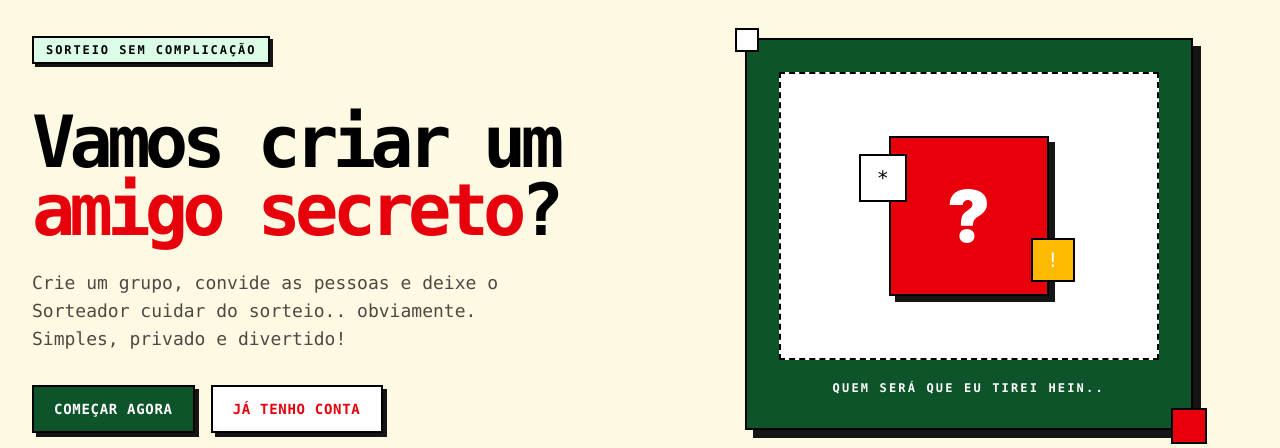
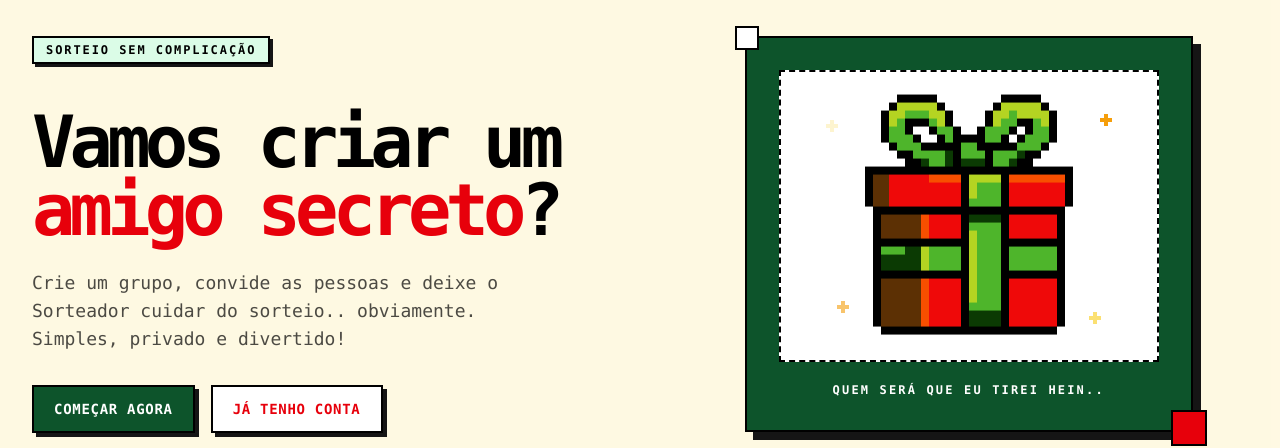
Before and after one commit to tuca-janahu/amigo-secreto-front, a React (Vite) app: page / in a window 1280 px wide. Shown: the part 120-568 px from the top of the page. Built offline with nearby package versions, Linux system fonts and the light colour scheme; no server answers.

Commit message:
feat(home): add gift svg to home

```diff
--- a/src/pages/HomePage.tsx
+++ b/src/pages/HomePage.tsx
@@ -1,5 +1,7 @@
+import { Link } from 'react-router-dom'
 import { ButtonLink } from '../components/Button'
 import { PixelBrand } from '../components/PixelIcons'
+import presentePixelArt from '../assets/presente-pixel-art.svg?no-inline'
 
 export function HomePage() {
   return (
@@ -30,15 +32,28 @@ export function HomePage() {
           </div>
         </div>
 
-        <div className="relative mx-auto w-full max-w-md border-2 border-black bg-green-900 p-5 shadow-[8px_8px_0_#151515] sm:p-8" aria-hidden="true">
+        <div className="relative mx-auto w-full max-w-md border-2 border-black bg-green-900 p-5 shadow-[8px_8px_0_#151515] sm:p-8">
           <div className="absolute -left-3 -top-3 size-6 border-2 border-black bg-white" />
           <div className="absolute -bottom-4 -right-4 size-9 border-2 border-black bg-red-600" />
-          <div className="grid min-h-72 place-items-center border-2 border-dashed border-black bg-white p-6">
-            <div className="relative grid size-40 place-items-center border-2 border-black bg-red-600 shadow-[6px_6px_0_#151515]">
-              <span className="font-sans text-7xl font-black text-white">?</span>
-              <span className="absolute -left-8 top-4 grid size-12 place-items-center border-2 border-black bg-white text-xl">*</span>
-              <span className="absolute -right-7 bottom-3 grid size-11 place-items-center border-2 border-black bg-amber-400 text-xl text-white">!</span>
-            </div>
+          <div className="relative grid min-h-72 place-items-center border-2 border-dashed border-black bg-white p-6">
+            <span aria-hidden="true" className="home-gift-sparkle home-gift-sparkle--one" />
+            <span aria-hidden="true" className="home-gift-sparkle home-gift-sparkle--two" />
+            <span aria-hidden="true" className="home-gift-sparkle home-gift-sparkle--three" />
+            <span aria-hidden="true" className="home-gift-sparkle home-gift-sparkle--four" />
+            <Link aria-label="Entrar na sua conta" className="home-gift-link" to="/login">
+              <span className="home-gift-float block">
+                <img
+                  alt=""
+                  className="pointer-events-none block h-auto w-52 max-w-full select-none [image-rendering:pixelated]"
+                  decoding="async"
+                  draggable={false}
+                  fetchPriority="high"
+                  height="240"
+                  src={presentePixelArt}
+                  width="208"
+                />
+              </span>
+            </Link>
           </div>
           <p className="mt-5 text-center text-xs text-white font-black uppercase tracking-[0.18em]">Quem será que eu tirei hein..</p>
         </div>
--- a/src/styles.css
+++ b/src/styles.css
@@ -152,6 +152,102 @@
 
 .reveal-shake { animation: reveal-shake 300ms steps(2, end) infinite; }
 
+@keyframes home-gift-float {
+  0%, 100% { transform: translateY(0); }
+  50% { transform: translateY(-6px); }
+}
+
+@keyframes home-gift-sparkle {
+  0%, 100% { opacity: 0.2; }
+  50% { opacity: 1; }
+}
+
+.home-gift-link {
+  position: relative;
+  z-index: 1;
+  display: block;
+  cursor: pointer;
+  -webkit-tap-highlight-color: transparent;
+  touch-action: manipulation;
+  transition: transform 180ms cubic-bezier(0.2, 0.8, 0.2, 1);
+}
+
+.home-gift-link:hover,
+.home-gift-link:focus-visible {
+  transform: translateY(-10px);
+}
+
+.home-gift-link:active {
+  transform: translateY(-6px);
+}
+
+.home-gift-link:focus-visible {
+  outline: 3px solid #151515;
+  outline-offset: 6px;
+}
+
+.home-gift-link:hover .home-gift-float,
+.home-gift-link:focus-visible .home-gift-float {
+  animation-play-state: paused;
+}
+
+.home-gift-float {
+  animation: home-gift-float 3s cubic-bezier(0.45, 0, 0.55, 1) infinite;
+  transform-origin: center;
+  will-change: transform;
+}
+
+.home-gift-sparkle {
+  --sparkle-color: #facc15;
+  position: absolute;
+  width: 4px;
+  height: 4px;
+  pointer-events: none;
+  background: var(--sparkle-color);
+  box-shadow:
+    0 -4px 0 var(--sparkle-color),
+    0 4px 0 var(--sparkle-color),
+    -4px 0 0 var(--sparkle-color),
+    4px 0 0 var(--sparkle-color);
+  animation: home-gift-sparkle 1.8s steps(2, end) infinite;
+}
+
+.home-gift-sparkle--one {
+  top: 18%;
+  left: 13%;
+  animation-delay: -0.3s;
+}
+
+.home-gift-sparkle--two {
+  --sparkle-color: #f59e0b;
+  top: 16%;
+  right: 13%;
+  animation-delay: -1.2s;
+}
+
+.home-gift-sparkle--three {
+  --sparkle-color: #f59e0b;
+  bottom: 18%;
+  left: 16%;
+  animation-delay: -0.8s;
+}
+
+.home-gift-sparkle--four {
+  right: 16%;
+  bottom: 14%;
+  animation-delay: -1.6s;
+}
+
 @media (prefers-reduced-motion: reduce) {
   .reveal-shake { animation: none; }
+  .home-gift-link { transition: none; }
+  .home-gift-float {
+    animation: none;
+    transform: none;
+    will-change: auto;
+  }
+  .home-gift-sparkle {
+    animation: none;
+    opacity: 0.75;
+  }
 }
```
Also changed, not shown: src/assets/presente-pixel-art.svg (added).
